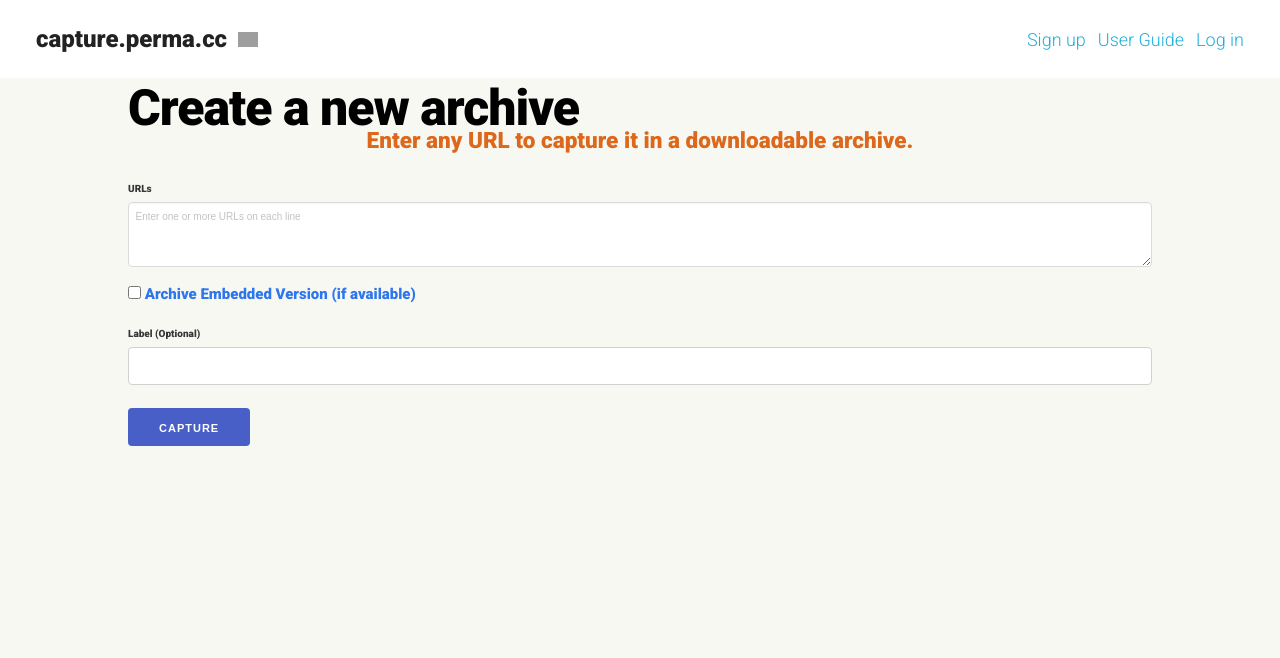
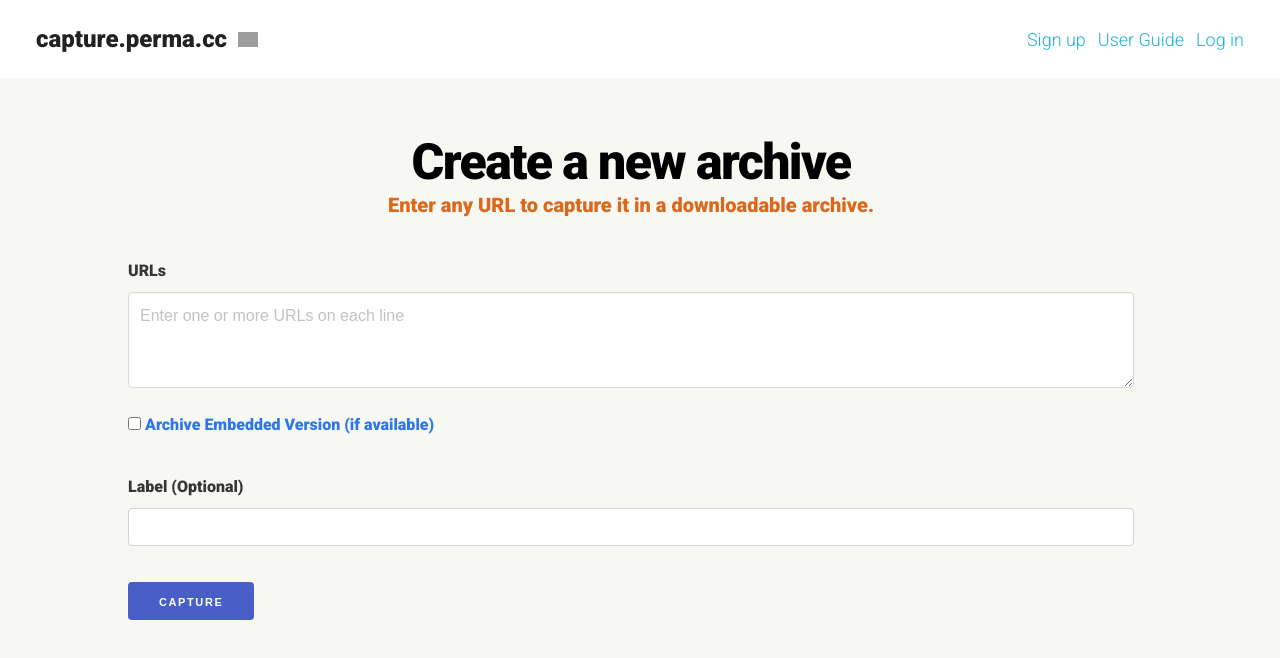
Before and after one commit to harvard-lil/perma-capture, a Vue app in the folder web/frontend/: page / in a window 1280 px wide. Shown: the top 658 px of the page. Built offline with nearby package versions, Linux system fonts and the light colour scheme; grey boxes are pictures that could not be loaded.

Commit message:
Style tweaks

```diff
--- a/web/frontend/src/App.vue
+++ b/web/frontend/src/App.vue
@@ -24,6 +24,7 @@ export default defineComponent({
 
 html, body {
   height: 100%;
+  font-size: 100%;
   background-color: #F6F8F1;
   font-family: "Roboto", "Helvetica Neue", Helvetica, Arial, sans-serif;
   color: #2D76EE;
--- a/web/frontend/src/components/TheDashboard.vue
+++ b/web/frontend/src/components/TheDashboard.vue
@@ -22,7 +22,15 @@ export default {
 </script>
 
 <style scoped>
+.container {
+  padding: 54px 18px 0 0;
+}
 .h1 {
   font-size: 50px;
+  margin-bottom: 32px;
+  text-align: center;
+}
+.subheading {
+  font-size: 20px;
 }
 </style>
```
